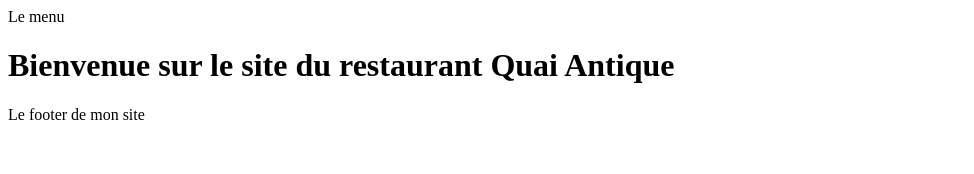
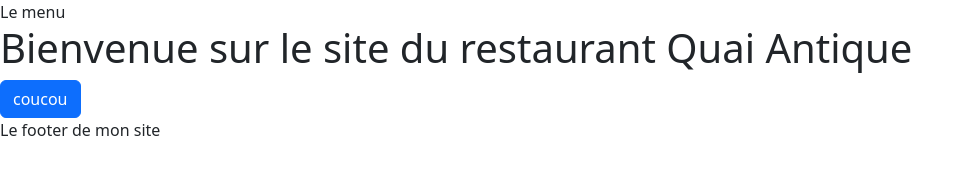
Before and after one commit to Shaggydog74/QuaiAntiqueRestaurantFront, a website with bundled scripts: page index.html in a window 1280 px wide. Shown: the whole page, without its empty margins (0-974 px from the left). Built offline with nearby package versions, Linux system fonts and the light colour scheme; files whose address does not match are found by name.

Commit message:
Install Bootstrap

```diff
--- a/index.html
+++ b/index.html
@@ -3,6 +3,10 @@
 <head>
     <meta charset="UTF-8">
     <meta name="viewport" content="width=device-width, initial-scale=1.0">
+
+    <link rel="stylesheet" href="node_modules/bootstrap/dist/css/bootstrap.min.css"/>
+    <link rel="stylesheet" href="node_modules/bootstrap-icons/font/bootstrap-icons.min.css"/>
+
     <title>Document</title>
 </head>
 <body>
@@ -16,5 +20,6 @@
     <footer>Le footer de mon site</footer>
 
     <script type="module" src="Router/Router.js"></script>
+    <script src ="node_modules/bootstrap/dist/js/bootstrap.bundle.min.js"></script>
 </body>
 </html>
--- /dev/null
+++ b/package.json
@@ -0,0 +1,6 @@
+{
+  "dependencies": {
+    "bootstrap": "^5.3.2",
+    "bootstrap-icons": "^1.11.3"
+  }
+}
--- a/pages/home.html
+++ b/pages/home.html
@@ -1 +1,3 @@
 <h1>Bienvenue sur le site du restaurant Quai Antique</h1>
+
+<button class="btn btn-primary">coucou</button>
```
Also changed, not shown: 2 other files.
